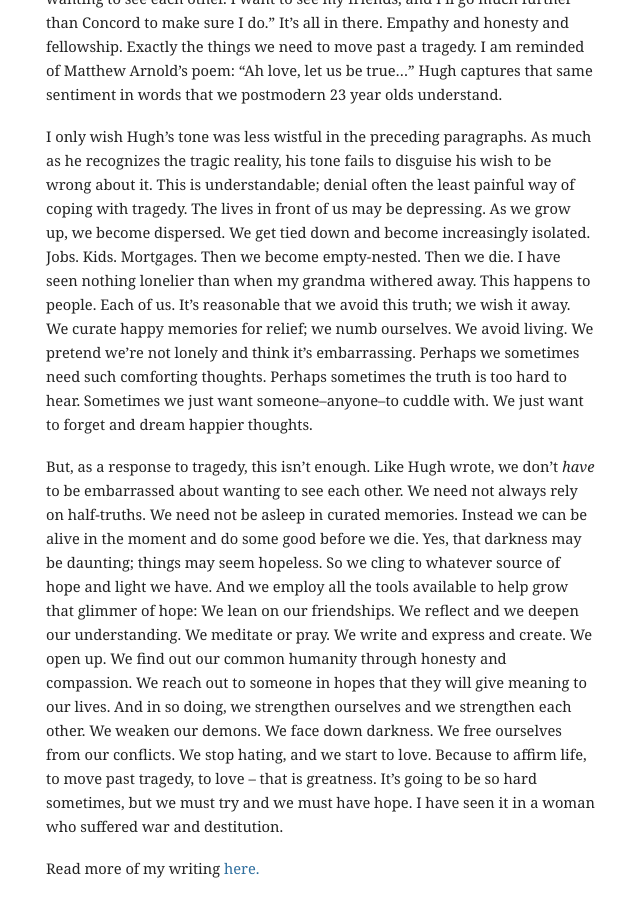
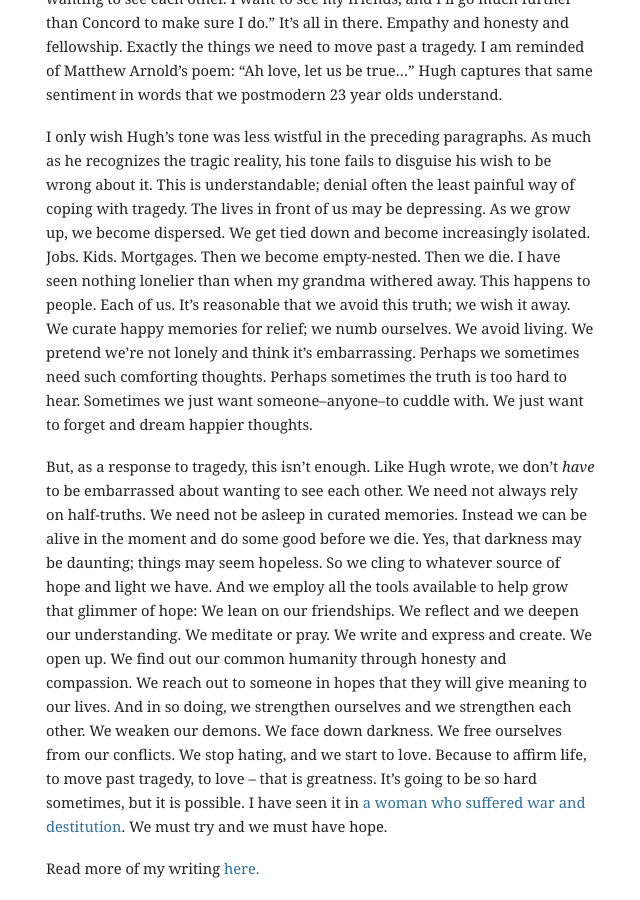
Before and after one commit to mbwong/mbwong.github.com, a Jekyll site: the page built from _posts/2013-08-17-tragedy-and-adulthood.md, in a window 1280 px wide and 900 px high, scrolled down 3020 px. Shown: the whole window, without its empty margins (304-944 px from the left). Built offline with Jekyll 4.4.1, drawn with Linux system fonts in a browser that asks for light colours; some of the changed text lies outside the part shown.

Commit message:
Update 2013-08-17-tragedy-and-adulthood.md

```diff
--- a/_posts/2013-08-17-tragedy-and-adulthood.md
+++ b/_posts/2013-08-17-tragedy-and-adulthood.md
@@ -22,11 +22,11 @@
 
 Perhaps that is what's hard about adulthood. To be an adult is to deal with tragedies. We no longer operate in a safe environment where forgiveness is easy and hurt can be undone. Actions have real consequences. We can't just move back to be with our friends or parents. We can't turn the clocks back. We realize, all of a sudden, that our bodies can't handle the same amount of alcohol anymore. And we realize that we've hurt someone else even if we didn't want to. We're also still hurt from some event that we can no control over. A quarter of our lives are behind us and there are no more graduations to look forward to. This might be it. The grind.
 
-Recently I tried to help a friend grapple with traumatic childhood experiences. Even after a decade they still bother her on a daily basis. Her memories make it difficult for her to build deep friendships with strangers even today, presumably via some form of deep psychological imprinting. She told me that she hates all the people in her middle school because they "robbed" of her good memories of her childhood. I didn't really know what to say in response. She's right. She cannot get those memories back. There's something tragic about it.
+Recently I tried to help a friend grapple with traumatic childhood experiences. Even after a decade they still bother her on a daily basis. Her memories make it difficult for her to build deep friendships with strangers even today, presumably via some form of deep psychological imprinting. She told me that she hates all the people in her middle school because they "robbed" of her good memories of her childhood. I didn't really know what to say in response. She's right. She cannot get those memories back. There's something tragic about it, even though it hardly seems dramatic.
 
 --------------------------------------
 
-So how do we move past tragedy? How can I help my friend? And how can help myself?
+So how do we move past tragedy? How can I help my friend? And how can I help myself?
 
 One route to deal with tragedy to tell ourselves a story that makes us feel better. Perhaps this is what my high school friends tried to do by returning to SPS. We were telling ourselves a version of a story about our own lives, one that included deep friendships, common identity, and a sense of belonging. And perhaps that is why we started a "War on Terror" in response to 9/11, to pretend to have some control over our destiny. Or why we care so much about our histories. Another route is rely on some simple principles so we don't feel so lost. We boil the complexity of life into some simple principles or rules of thumb. We look up quotations to make ourselves feel better. We tell ourselves that time will heal everything.
 
@@ -46,4 +46,6 @@
 
 I only wish Hugh's tone was less wistful in the preceding paragraphs. As much as he recognizes the tragic reality, his tone fails to disguise his wish to be wrong about it. This is understandable; denial often the least painful way of coping with tragedy. The lives in front of us may be depressing. As we grow up, we become dispersed. We get tied down and become increasingly isolated. Jobs. Kids. Mortgages. Then we become empty-nested. Then we die. I have seen nothing lonelier than when my grandma withered away. This happens to people. Each of us. It's reasonable that we avoid this truth; we wish it away. We curate happy memories for relief; we numb ourselves. We avoid living. We pretend we're not lonely and think it's embarrassing. Perhaps we sometimes need such comforting thoughts. Perhaps sometimes the truth is too hard to hear. Sometimes we just want someone--anyone--to cuddle with. We just want to forget and dream happier thoughts.
 
-But, as a response to tragedy, this isn't enough. Like Hugh wrote, we don't _have_ to be embarrassed about wanting to see each other. We need not always rely on half-truths. We need not be asleep in curated memories. Instead we can be alive in the moment and do some good before we die. Yes, that darkness may be daunting; things may seem hopeless. So we cling to whatever source of hope and light we have. And we employ all the tools available to help grow that glimmer of hope: We lean on our friendships. We reflect and we deepen our understanding. We meditate or pray. We write and express and create. We open up. We find out our common humanity through honesty and compassion. We reach out to someone in hopes that they will give meaning to our lives. And in so doing, we strengthen ourselves and we strengthen each other. We weaken our demons. We face down darkness. We free ourselves from our conflicts. We stop hating, and we start to love. Because to affirm life, to move past tragedy, to love -- that is greatness. It's going to be so hard sometimes, but we must try and we must have hope. I have seen it in a woman who suffered war and destitution.
+But, as a response to tragedy, this isn't enough. Like Hugh wrote, we don't _have_ to be embarrassed about wanting to see each other. We need not always rely on half-truths. We need not be asleep in curated memories. Instead we can be alive in the moment and do some good before we die. Yes, that darkness may be daunting; things may seem hopeless. So we cling to whatever source of hope and light we have. And we employ all the tools available to help grow that glimmer of hope: We lean on our friendships. We reflect and we deepen our understanding. We meditate or pray. We write and express and create. We open up. We find out our common humanity through honesty and compassion. We reach out to someone in hopes that they will give meaning to our lives. And in so doing, we strengthen ourselves and we strengthen each other. We weaken our demons. We face down darkness. We free ourselves from our conflicts. We stop hating, and we start to love. Because to affirm life, to move past tragedy, to love -- that is greatness. It's going to be so hard sometimes, but it is possible. I have seen it in [a woman who suffered war and destitution][greatness]. We must try and we must have hope.
+
+[greatness]: http://mbwong.com/2013/01/04/what-is-greatness.html
```
